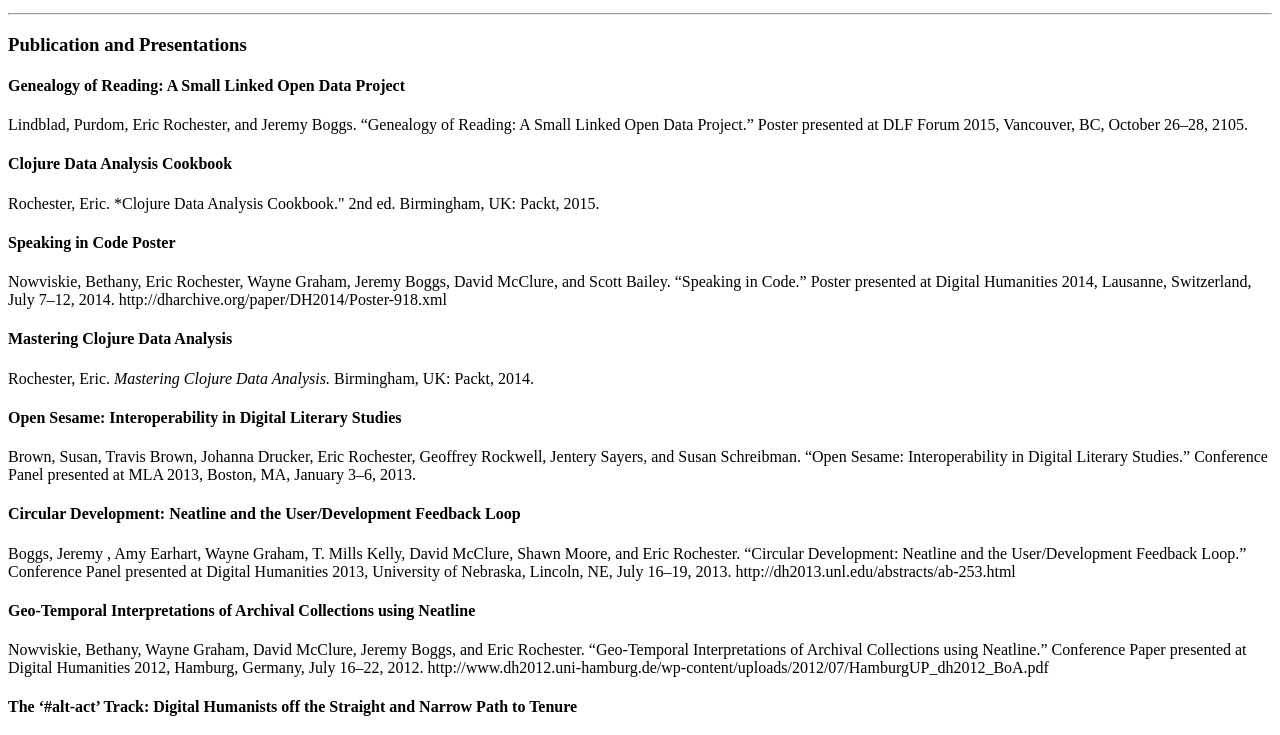
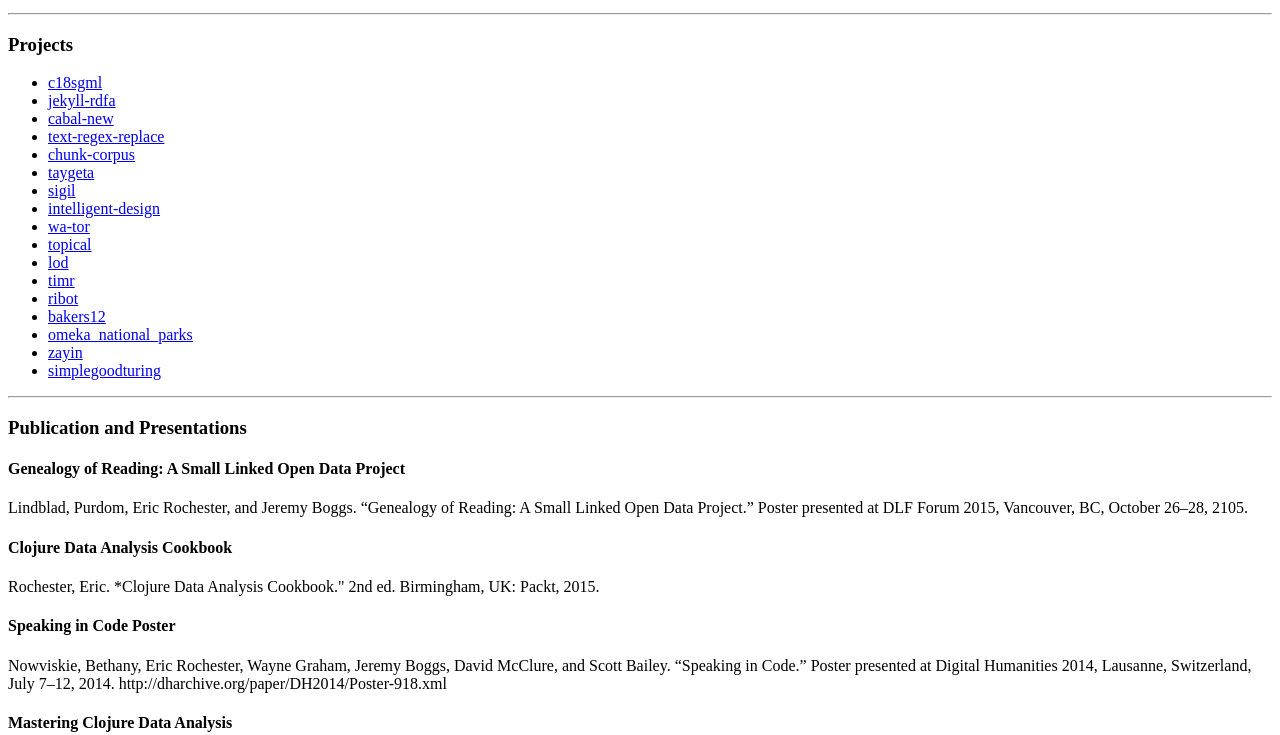
Before and after one commit to erochest/cv, a plain HTML site: page index.html in a window 1280 px wide. Shown: the part 1698-2433 px from the top of the page. Drawn offline with Linux system fonts and the light colour scheme.

Commit message:
Added project list.

```diff
--- a/index.html
+++ b/index.html
@@ -113,6 +113,29 @@ document.write('<a h'+'ref'+'="ma'+'ilto'+':'+e+'" clas'+'s="em' + 'ail">'+e+'<\
 </dl>
 <hr />
 </section>
+<section id="projects" class="level3">
+<h3>Projects</h3>
+<ul>
+<li><a href="https://github.com/erochest/c18sgml">c18sgml</a></li>
+<li><a href="https://github.com/erochest/jekyll-rdfa">jekyll-rdfa</a></li>
+<li><a href="https://github.com/erochest/cabal-new">cabal-new</a></li>
+<li><a href="https://github.com/erochest/text-regex-replace">text-regex-replace</a></li>
+<li><a href="https://github.com/erochest/chunk-corpus">chunk-corpus</a></li>
+<li><a href="https://github.com/erochest/taygeta">taygeta</a></li>
+<li><a href="https://github.com/erochest/sigil">sigil</a></li>
+<li><a href="https://github.com/erochest/intelligent-design">intelligent-design</a></li>
+<li><a href="https://github.com/erochest/wa-tor">wa-tor</a></li>
+<li><a href="https://github.com/erochest/topical">topical</a></li>
+<li><a href="https://github.com/erochest/lod">lod</a></li>
+<li><a href="https://github.com/erochest/timr">timr</a></li>
+<li><a href="https://github.com/erochest/ribot">ribot</a></li>
+<li><a href="https://github.com/erochest/bakers12">bakers12</a></li>
+<li><a href="https://github.com/erochest/omeka_national_parks">omeka_national_parks</a></li>
+<li><a href="https://github.com/erochest/zayin">zayin</a></li>
+<li><a href="https://github.com/erochest/simplegoodturing">simplegoodturing</a></li>
+</ul>
+<hr />
+</section>
 <section id="publication-and-presentations" class="level3">
 <h3>Publication and Presentations</h3>
 <section id="genealogy-of-reading-a-small-linked-open-data-project" class="level4">
@@ -161,10 +184,6 @@ document.write('<a h'+'ref'+'="ma'+'ilto'+':'+e+'" clas'+'s="em' + 'ail">'+e+'<\
 <hr />
 </section>
 </section>
-<section id="projects" class="level3">
-<h3>Projects</h3>
-<hr />
-</section>
 <section id="education" class="level3">
 <h3>Education</h3>
 <section id="dissertation" class="level4">
```
Also changed, not shown: 1 other file.
